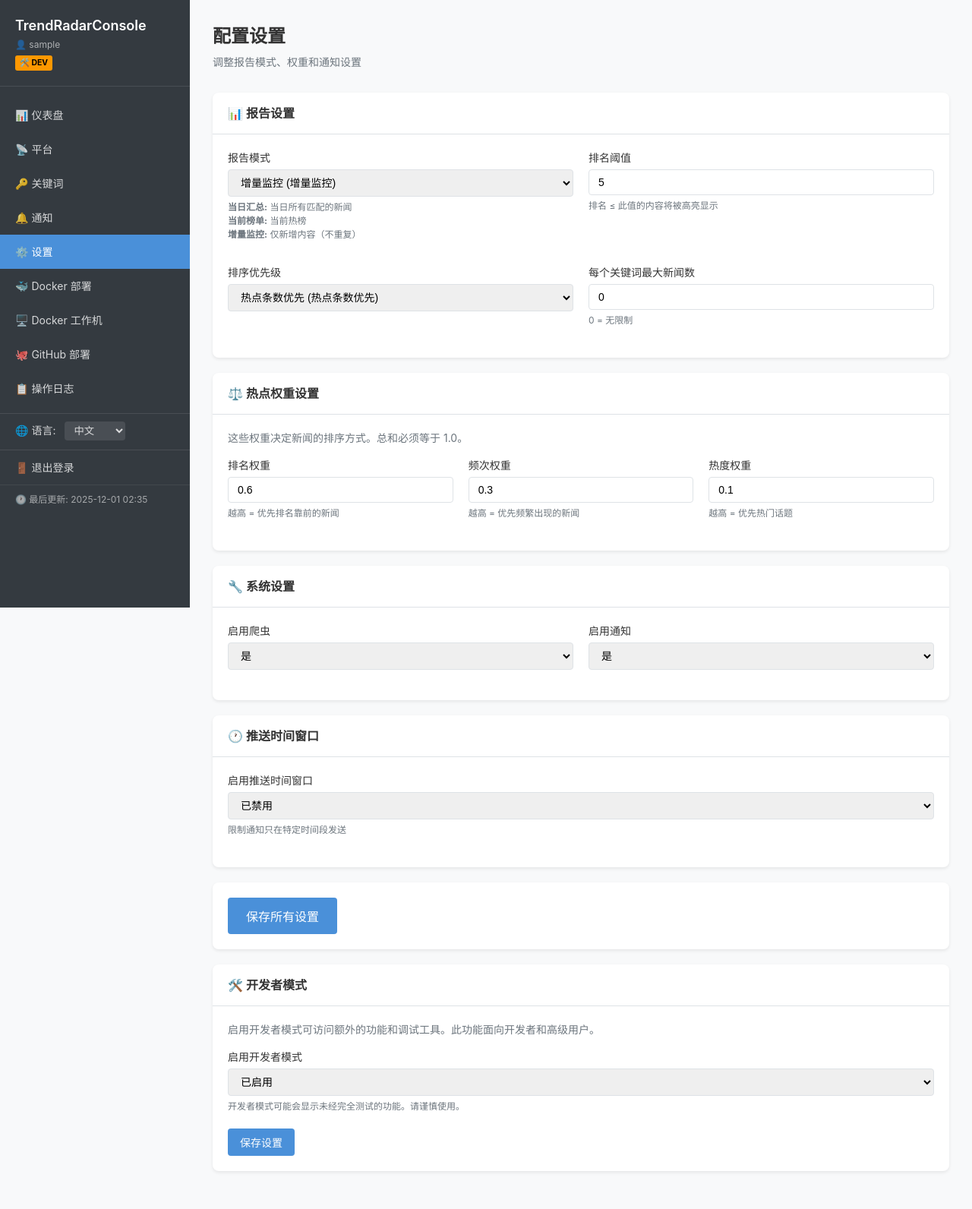
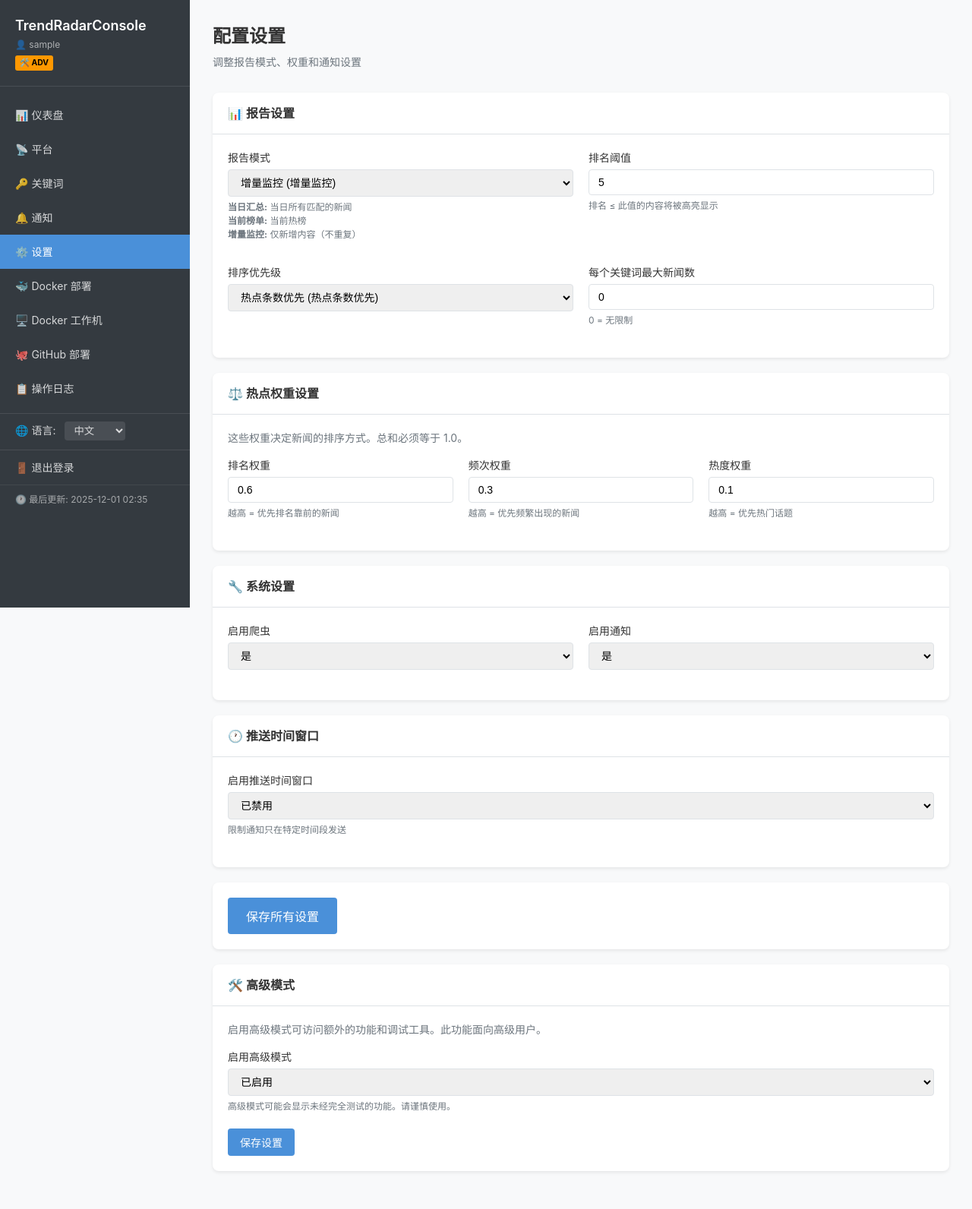
Before and after one commit to sunzhuoshi/TrendRadarConsole, a PHP site: page /settings.php in a window 1280 px wide. Shown: the whole page at 76% size. Run offline with PHP 8.4, Linux system fonts and the light colour scheme; the visitor is signed in with stand-in values (Sample User, id 1); tables that the repository leaves empty hold one stand-in row (values such as "Sample post"); some libraries are stand-ins or nearby versions.

Commit message:
Rename dev mode to advanced mode throughout codebase
Replaces all references to 'dev mode' or 'development mode' with 'advanced mode' in API endpoints, UI, language files, database schema, and backend logic. Adds a migration to rename the 'dev_mode' column to 'advanced_mode' in the users table. Updates related CSS classes, JavaScript, and PHP methods to reflect the new terminology.

```diff
--- a/assets/css/style.css
+++ b/assets/css/style.css
@@ -965,8 +965,8 @@ pre {
 }
 
 
-/* Development Mode Badge */
-.dev-mode-badge {
+/* Advanced Mode Badge */
+.advanced-mode-badge {
     background: #ff9800;
     color: #000;
     font-size: 0.65rem;
--- a/includes/auth.php
+++ b/includes/auth.php
@@ -254,38 +254,38 @@ class Auth
     }
 
     /**
-     * Check if development mode is enabled for user
+     * Check if advanced mode is enabled for user
      */
-    public function isDevModeEnabled($userId)
+    public function isAdvancedModeEnabled($userId)
     {
         $user = $this->db->fetchOne(
-            'SELECT dev_mode FROM users WHERE id = ?',
+            'SELECT advanced_mode FROM users WHERE id = ?',
             [$userId]
         );
 
-        return $user && (int)$user['dev_mode'] === 1;
+        return $user && (int)$user['advanced_mode'] === 1;
     }
 
     /**
-     * Set development mode for user
+     * Set advanced mode for user
      */
-    public function setDevMode($userId, $enabled)
+    public function setAdvancedMode($userId, $enabled)
     {
         return $this->db->update(
             'users',
-            ['dev_mode' => $enabled ? 1 : 0],
+            ['advanced_mode' => $enabled ? 1 : 0],
             'id = ?',
             [$userId]
         );
     }
 
     /**
-     * Get development mode status for user
+     * Get advanced mode status for user
      * Static method for convenience with caching
      */
-    public static function checkDevMode()
+    public static function checkAdvancedMode()
     {
-        static $devModeCache = null;
+        static $advancedModeCache = null;
         static $cachedUserId = null;
 
         $userId = self::getUserId();
@@ -294,15 +294,15 @@ class Auth
         }
 
         // Return cached result if available for the same user
-        if ($devModeCache !== null && $cachedUserId === $userId) {
-            return $devModeCache;
+        if ($advancedModeCache !== null && $cachedUserId === $userId) {
+            return $advancedModeCache;
         }
 
         $auth = new self();
-        $devModeCache = $auth->isDevModeEnabled($userId);
+        $advancedModeCache = $auth->isAdvancedModeEnabled($userId);
         $cachedUserId = $userId;
 
-        return $devModeCache;
+        return $advancedModeCache;
     }
 
     /**
@@ -542,11 +542,3 @@ class Auth
         return false;
     }
 }
-
-/**
- * Helper function to require login
- */
-function requireLogin()
-{
-    Auth::requireLogin();
-}
--- a/includes/helpers.php
+++ b/includes/helpers.php
@@ -355,7 +355,7 @@ function getJsTranslations() {
         'confirm_test_crawling', 'crawling_triggered', 'crawling_trigger_failed',
         'workflow_status_queued', 'workflow_status_in_progress', 'workflow_status_completed',
         'workflow_status_success', 'workflow_status_failure', 'workflow_status_cancelled',
-        'workflow_status_unknown', 'workflow_checking_status', 'dev_mode_saved',
+        'workflow_status_unknown', 'workflow_checking_status', 'advanced_mode_saved',
         'workflow_status', 'workflow_enabled', 'workflow_disabled', 'workflow_enable',
         'workflow_disable', 'workflow_enable_confirm', 'workflow_disable_confirm',
         'workflow_enabled_success', 'workflow_disabled_success', 'workflow_enable_failed',
--- a/lang/zh.php
+++ b/lang/zh.php
@@ -536,12 +536,12 @@ return [
     'ssh_connected' => 'SSH 连接成功',
     'ssh_not_configured_message' => 'SSH 连接未配置。请先配置上方的 SSH 设置以管理 Docker 容器。',
 
-    // Development Mode
-    'development_mode' => '开发者模式',
-    'dev_mode_desc' => '启用开发者模式可访问额外的功能和调试工具。此功能面向开发者和高级用户。',
-    'enable_dev_mode' => '启用开发者模式',
-    'dev_mode_warning' => '开发者模式可能会显示未经完全测试的功能。请谨慎使用。',
-    'dev_mode_saved' => '开发者模式设置已保存',
+    // Advanced Mode
+    'advanced_mode' => '高级模式',
+    'advanced_mode_desc' => '启用高级模式可访问额外的功能和调试工具。此功能面向高级用户。',
+    'enable_advanced_mode' => '启用高级模式',
+    'advanced_mode_warning' => '高级模式可能会显示未经完全测试的功能。请谨慎使用。',
+    'advanced_mode_saved' => '高级模式设置已保存',
 
     // Docker Workers Management
     'docker_workers' => 'Docker 工作机',
--- a/settings.php
+++ b/settings.php
@@ -28,8 +28,8 @@ try {
                         !empty($githubSettings['github_repo']) &&
                         !empty($githubSettings['github_token']);
 
-    // Get development mode status
-    $devModeEnabled = $auth->isDevModeEnabled($userId);
+    // Get advanced mode status
+    $advancedModeEnabled = $auth->isAdvancedModeEnabled($userId);
 
     if (!$githubConfigured) {
         header('Location: github-deployment.php');
@@ -303,23 +303,23 @@ $currentLang = getCurrentLanguage();
                 </div>
             </form>
 
-            <!-- Development Mode Settings -->
+            <!-- Advanced Mode Settings -->
             <div class="card">
                 <div class="card-header">
-                    <h3>🛠️ <?php _e('development_mode'); ?></h3>
+                    <h3>🛠️ <?php _e('advanced_mode'); ?></h3>
                 </div>
                 <div class="card-body">
                     <p class="text-muted mb-3">
-                        <?php _e('dev_mode_desc'); ?>
+                        <?php _e('advanced_mode_desc'); ?>
                     </p>
-                    <form id="dev-mode-form">
+                    <form id="advanced-mode-form">
                         <div class="form-group">
-                            <label class="form-label"><?php _e('enable_dev_mode'); ?></label>
-                            <select name="dev_mode" class="form-control" id="dev-mode-toggle">
-                                <option value="false" <?php echo !$devModeEnabled ? 'selected' : ''; ?>><?php _e('disabled'); ?></option>
-                                <option value="true" <?php echo $devModeEnabled ? 'selected' : ''; ?>><?php _e('enabled'); ?></option>
+                            <label class="form-label"><?php _e('enable_advanced_mode'); ?></label>
+                            <select name="advanced_mode" class="form-control" id="advanced-mode-toggle">
+                                <option value="false" <?php echo !$advancedModeEnabled ? 'selected' : ''; ?>><?php _e('disabled'); ?></option>
+                                <option value="true" <?php echo $advancedModeEnabled ? 'selected' : ''; ?>><?php _e('enabled'); ?></option>
                             </select>
-                            <div class="form-text"><?php _e('dev_mode_warning'); ?></div>
+                            <div class="form-text"><?php _e('advanced_mode_warning'); ?></div>
                         </div>
                         <button type="submit" class="btn btn-primary"><?php _e('save_settings'); ?></button>
                     </form>
@@ -382,19 +382,19 @@ $currentLang = getCurrentLanguage();
             }
         });
 
-        // Development mode form submission
-        document.getElementById('dev-mode-form').addEventListener('submit', async function(e) {
+        // Advanced mode form submission
+        document.getElementById('advanced-mode-form').addEventListener('submit', async function(e) {
             e.preventDefault();
 
             const submitBtn = this.querySelector('button[type="submit"]');
-            const devMode = document.getElementById('dev-mode-toggle').value === 'true';
+            const advancedMode = document.getElementById('advanced-mode-toggle').value === 'true';
 
             setButtonLoading(submitBtn, true);
             try {
-                await apiRequest('api/dev-mode.php', 'POST', {
-                    dev_mode: devMode
+                await apiRequest('api/advanced-mode.php', 'POST', {
+                    advanced_mode: advancedMode
                 });
-                showToast(__('dev_mode_saved'), 'success');
+                showToast(__('advanced_mode_saved'), 'success');
             } catch (error) {
                 showToast(__('failed_to_save') + ': ' + error.message, 'error');
             } finally {
--- a/sql/schema.sql
+++ b/sql/schema.sql
@@ -10,7 +10,7 @@ CREATE TABLE IF NOT EXISTS `users` (
     `github_owner` VARCHAR(100) COMMENT 'GitHub repository owner',
     `github_repo` VARCHAR(100) COMMENT 'GitHub repository name',
     `github_token` VARCHAR(255) COMMENT 'GitHub PAT (encrypted)',
-    `dev_mode` TINYINT(1) NOT NULL DEFAULT 0 COMMENT 'Development mode: 0=disabled, 1=enabled',
+    `advanced_mode` TINYINT(1) NOT NULL DEFAULT 0 COMMENT 'Advanced mode: 0=disabled, 1=enabled',
     `created_at` TIMESTAMP DEFAULT CURRENT_TIMESTAMP,
     `last_login` TIMESTAMP NULL,
     `updated_at` TIMESTAMP DEFAULT CURRENT_TIMESTAMP ON UPDATE CURRENT_TIMESTAMP
--- a/templates/sidebar.php
+++ b/templates/sidebar.php
@@ -7,16 +7,16 @@ require_once __DIR__ . '/../includes/helpers.php';
 $currentUsername = Auth::getUsername();
 $currentLang = getCurrentLanguage();
 $lastUpdated = getLastUpdatedTime();
-$isDevMode = Auth::checkDevMode();
+$isAdvancedMode = Auth::checkAdvancedMode();
 ?>
 <button class="mobile-menu-toggle" onclick="toggleSidebar()">☰</button>
 <aside class="sidebar">
     <div class="sidebar-header">
         <h1>TrendRadarConsole</h1>
         <small>👤 <?php echo htmlspecialchars($currentUsername ?? __('guest')); ?></small>
-        <?php if ($isDevMode): ?>
+        <?php if ($isAdvancedMode): ?>
         <div>
-            <span class="dev-mode-badge">🛠️ DEV</span>
+            <span class="advanced-mode-badge">🛠️ ADV</span>
         </div>
         <?php endif; ?>
     </div>
@@ -39,7 +39,7 @@ $isDevMode = Auth::checkDevMode();
         <a href="docker.php" class="nav-item <?php echo ($currentPage ?? '') === 'docker' ? 'active' : ''; ?>">
             🐳 <?php _e('docker_deployment'); ?>
         </a>
-        <?php if ($isDevMode): ?>
+        <?php if ($isAdvancedMode): ?>
         <a href="docker-workers.php" class="nav-item <?php echo ($currentPage ?? '') === 'docker-workers' ? 'active' : ''; ?>">
             🖥️ <?php _e('docker_workers'); ?>
         </a>
```
Also changed, not shown: api/advanced-mode.php (renamed from api/dev-mode.php, +8 -8 lines), api/docker-workers.php (+11 -11 lines), docker-workers.php (+4 -4 lines), docker.php (+9 -9 lines), lang/en.php (+6 -6 lines), sql/migrate.php (+16 -0 lines), sql/migrations/005_rename_dev_mode_to_advanced_mode.sql (added).
